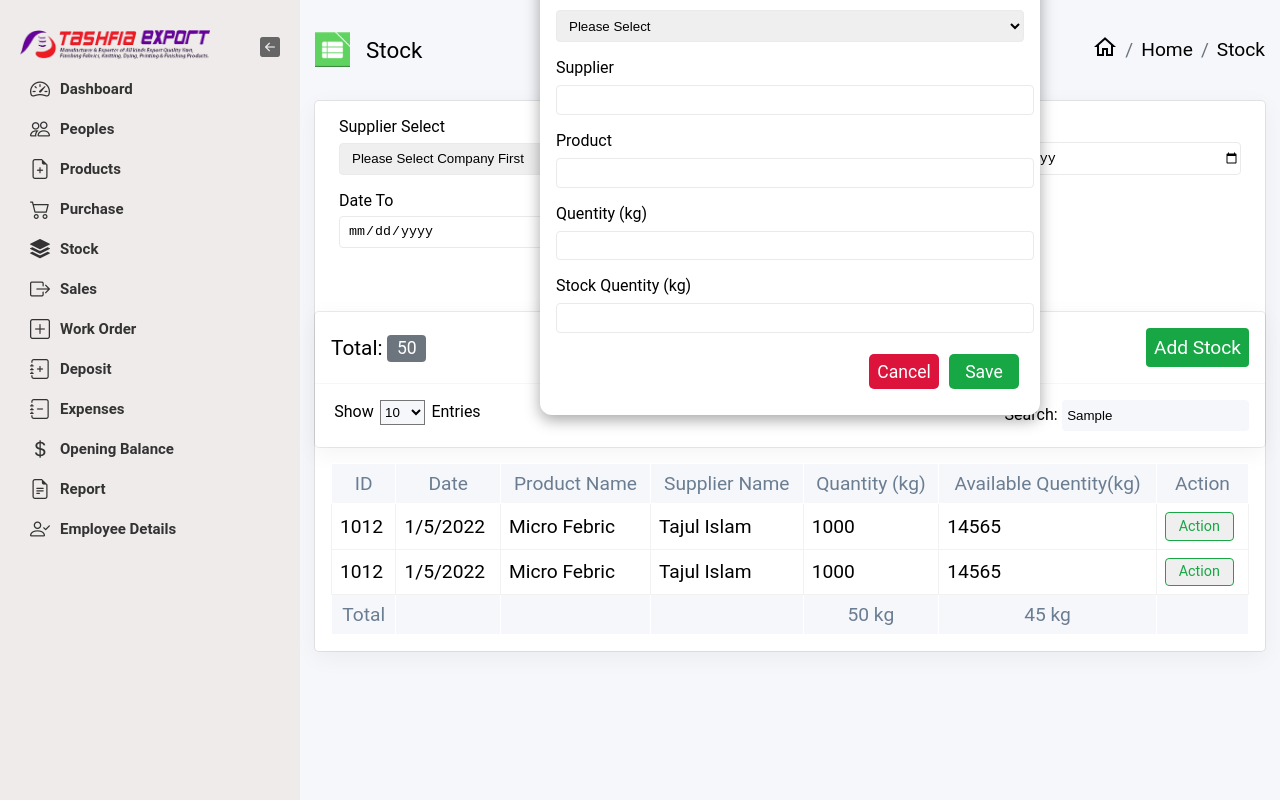
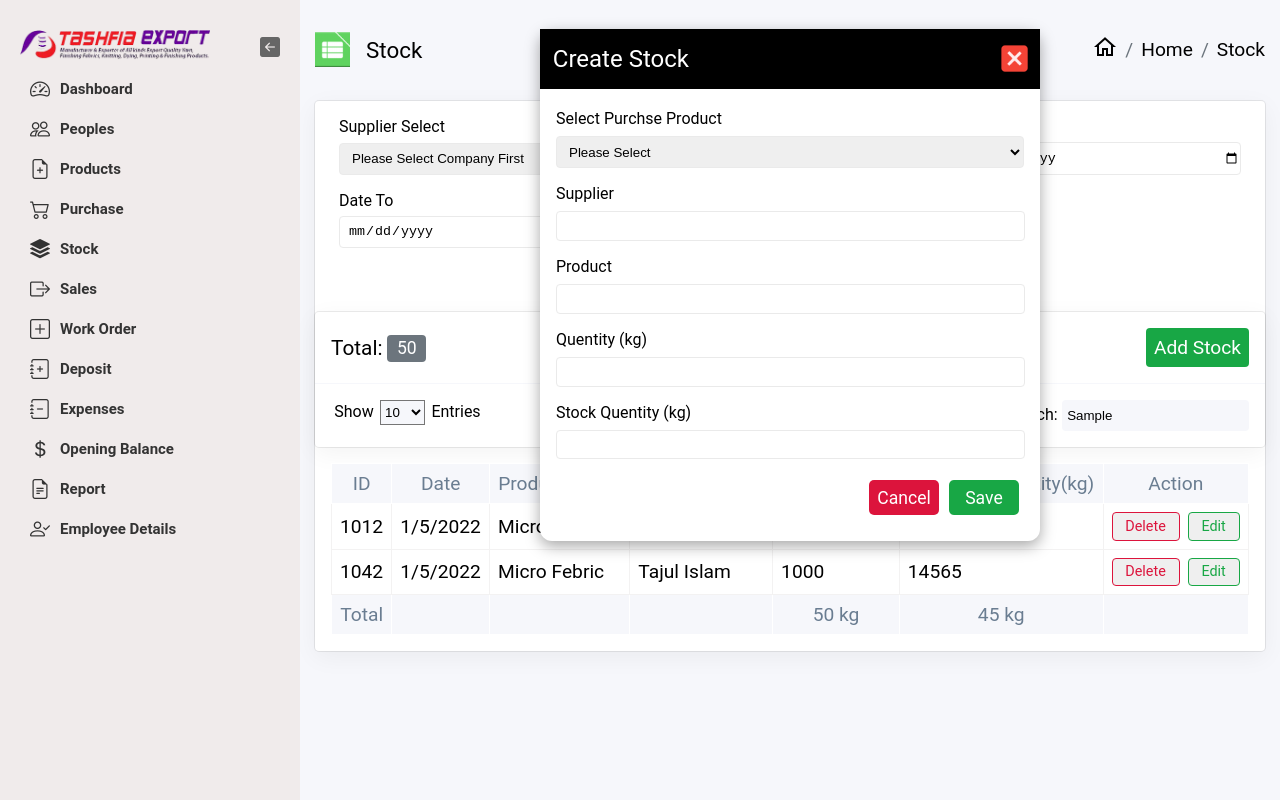
Before and after one commit to tajul7472/erp-system, a React (Create React App) app in the folder erp-ui/: page /Stock in a window 1280 px wide. Both pictures are taken after typing "Sample" into the empty fields and a click on the button "Add Stock". Built offline with nearby package versions, Linux system fonts and the light colour scheme.

Commit message:
stock add and delete

```diff
--- a/erp-ui/src/Pages/Company Page/modal.css
+++ b/erp-ui/src/Pages/Company Page/modal.css
@@ -139,7 +139,7 @@
 }
 
 .label-with-input input {
-  width: 100%;
+  width: 98%;
   outline: none;
   padding: 0.4rem 0rem 0.4rem 0.5rem;
   margin-bottom: 1rem;
--- a/erp-ui/src/Pages/Customer Page/customerModal.css
+++ b/erp-ui/src/Pages/Customer Page/customerModal.css
@@ -34,6 +34,7 @@
     justify-content: space-between;
     background-color: black;
     color: #ffff;
+    cursor: pointer;
 
 
   }
@@ -47,6 +48,8 @@
     justify-content: center;
     height: 35px;
     width: 35px;
+    margin-right: 0.5rem;
+    cursor: pointer;
 
   }
 
--- a/erp-ui/src/Pages/Stock Page/Stock.js
+++ b/erp-ui/src/Pages/Stock Page/Stock.js
@@ -11,29 +11,29 @@ const Stock = () => {
         { value: 'sell', label: 'For Sell' },
         { value: 'workorder', label: 'For Workorder' }
     ]
-    const productList = [
+    const [productList, setProductList] = useState([
         {
-            Id: 1012,
+            id: 1012,
             date: '1/5/2022',
-            productName: 'Micro Febric',
-            supplierName: 'Tajul Islam',
-            quentityKG: '1000',
-            availableKG: '14565'
+            product: 'Micro Febric',
+            supplier: 'Tajul Islam',
+            quentity: '1000',
+            stockQuentity: '14565'
 
 
 
         },
         {
 
-            Id: 1012,
+            id: 1042,
             date: '1/5/2022',
-            productName: 'Micro Febric',
-            supplierName: 'Tajul Islam',
-            quentityKG: '1000',
-            availableKG: '14565'
+            product: 'Micro Febric',
+            supplier: 'Tajul Islam',
+            quentity: '1000',
+            stockQuentity: '14565'
 
         }
-    ]
+    ])
 
     const [modalOpen, setModalOpen] = useState(false);
     const keyPress = useCallback(e => {
@@ -46,6 +46,19 @@ const Stock = () => {
         document.addEventListener('keydown', keyPress);
         return () => document.removeEventListener('keydown', keyPress)
     }, [keyPress])
+
+    //Add Product Stock
+    const addStock = (stock) => {
+        const id = Math.floor(Math.random() * 1000 + 1)
+        const newStock=({id,...stock})
+        setProductList([...productList,newStock])
+
+    }
+
+    //Delete Prodct Stock
+    const deleteStock=(id)=>{
+        setProductList(productList.filter((data)=> data.id!==id))
+    }
     return (
         <div className='stock-section'>
             <div className='header-top'>
@@ -160,15 +173,17 @@ const Stock = () => {
                                 <th>Action</th>
                             </tr>
                             {
-                                productList.map((item) => (
+                                productList.map((stockItem) => (
                                     <tr>
-                                        <td>{item.Id}</td>
-                                        <td>{item.date}</td>
-                                        <td>{item.productName}</td>
-                                        <td>{item.supplierName}</td>
-                                        <td className="quentity-kg">{item.quentityKG}</td>
-                                        <td>{item.availableKG}</td>
-                                        <td><button className="editBtn">Action</button></td>
+                                        <td>{stockItem.id}</td>
+                                        <td>{stockItem.date}</td>
+                                        <td>{stockItem.product}</td>
+                                        <td>{stockItem.supplier}</td>
+                                        <td>{stockItem.quentity}</td>
+                                        <td>{stockItem.stockQuentity}</td>
+                                        {/* <td><button className="editBtn">Action</button></td> */}
+                                        <td><button className="deleteBtn" onClick={()=>deleteStock(stockItem.id)} >Delete</button><button className="editBtn">Edit</button></td>
+
                                     </tr>
                                 ))
                             }
@@ -185,7 +200,7 @@ const Stock = () => {
                     </table>
                 </div>
             </div>
-            {modalOpen && <StockModal setOpenModal={setModalOpen} />}
+            {modalOpen && <StockModal setOpenModal={setModalOpen} onAdd={addStock}/>}
         </div>
     )
 }
--- a/erp-ui/src/Pages/Stock Page/StockModal.js
+++ b/erp-ui/src/Pages/Stock Page/StockModal.js
@@ -2,7 +2,7 @@ import React, { useState } from "react";
 import "./stockModal.css";
 import closeBtn from '../../Icons/close.png'
 
-function StockModal({ setOpenModal }) {
+function StockModal({ setOpenModal ,onAdd}) {
     const products = [
         { value: '', label: 'Please Select' },
         { value: 'Purchase', label: 'Micro Print' },
@@ -27,13 +27,15 @@ function StockModal({ setOpenModal }) {
     const handleSubmit = (event) => {
         event.preventDefault();
         console.log(inputs);
+        onAdd(inputs)
         setInputs({
 
-            companyName: '',
-            companyAddress: '',
-            companyContact: '',
-            country: ''
+            supplier: '',
+            product: '',
+            quentity: '',
+            stockQuentity: ''
         })
+        setOpenModal(false)
     }
 
     return (
@@ -51,7 +53,7 @@ function StockModal({ setOpenModal }) {
                 </div>
 
                 <div className="body">
-                    <form className="create-form" onSubmit={handleSubmit}>
+                    <form className=" stockcreate-form" onSubmit={handleSubmit}>
                         <div className="label-with-input">
 
                             <label>Select Purchse Product</label>
--- a/erp-ui/src/Pages/Stock Page/stockModal.css
+++ b/erp-ui/src/Pages/Stock Page/stockModal.css
@@ -17,7 +17,7 @@
     box-shadow: rgba(0, 0, 0, 0.35) 0px 5px 15px;
     display: flex;
     flex-direction: column;
-    margin-top: -700px;
+    margin-top: -480px;
 
 
 
@@ -102,7 +102,7 @@
 
   } */
 
-  .label-with-input{
+  .stockcreate-form .label-with-input{
       display: flex;
       flex-direction: column;
       align-items: flex-start;
@@ -110,10 +110,10 @@
 
 
   }
-  .label-with-input label{
+  .stockcreate-form .label-with-input label{
    padding-bottom: .5rem;
   }
-  .label-with-input select{
+  .stockcreate-form .label-with-input select{
     width: 100%;
     outline: none;
     padding: 0.4rem 0rem 0.4rem 0.5rem;
@@ -121,18 +121,19 @@
     border-radius: 4px;
     border: 1px solid #eaeaea ;
   }
-  .label-with-input select option{
+  .stockcreate-form .label-with-input select option{
     padding: 1rem;
   }
 
-  .label-with-input select option:first-child{
+  .stockcreate-form .label-with-input select option:first-child{
       display: none;
   }
-  .label-with-input input{
-   width: 100%;
+  .stockcreate-form .label-with-input input{
+   width: 98%;
    outline: none;
    padding: 0.4rem 0rem 0.4rem 0.5rem;
    margin-bottom: 1rem;
    border-radius: 4px;
    border: 1px solid #eaeaea ;
+
   }
--- a/erp-ui/src/Pages/Suppliers Page/supplierModal.css
+++ b/erp-ui/src/Pages/Suppliers Page/supplierModal.css
@@ -47,6 +47,7 @@
     justify-content: center;
     height: 35px;
     width: 35px;
+    margin-right: 0.3rem;
 
   }
 
```
